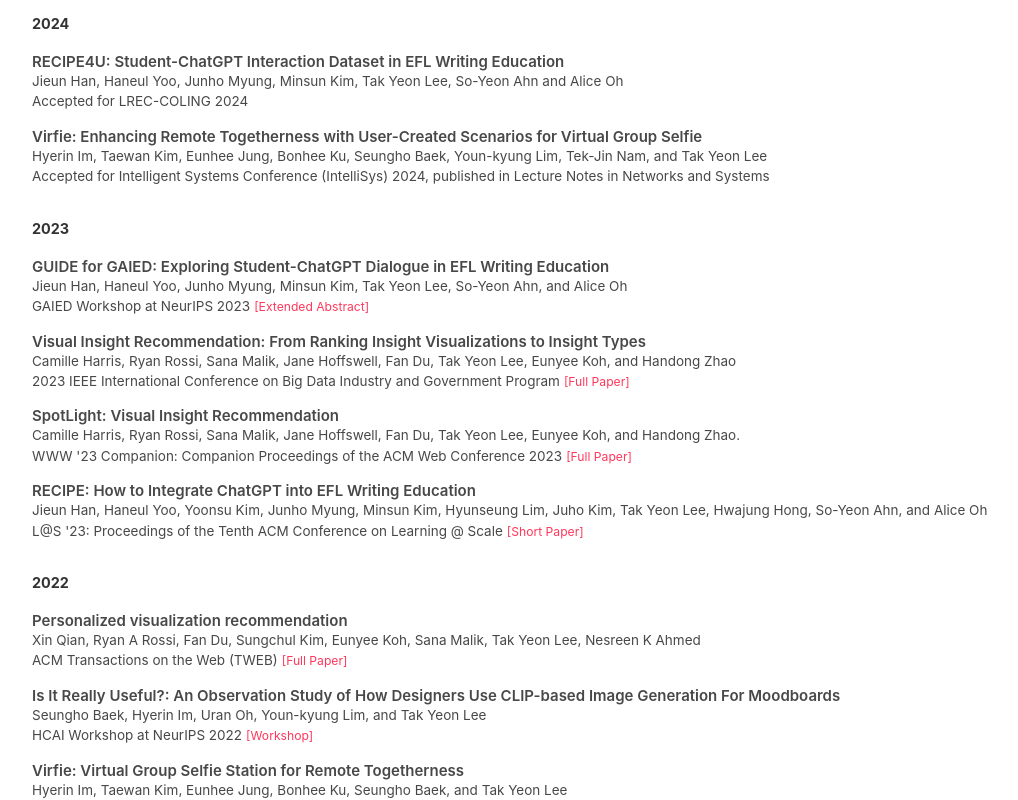
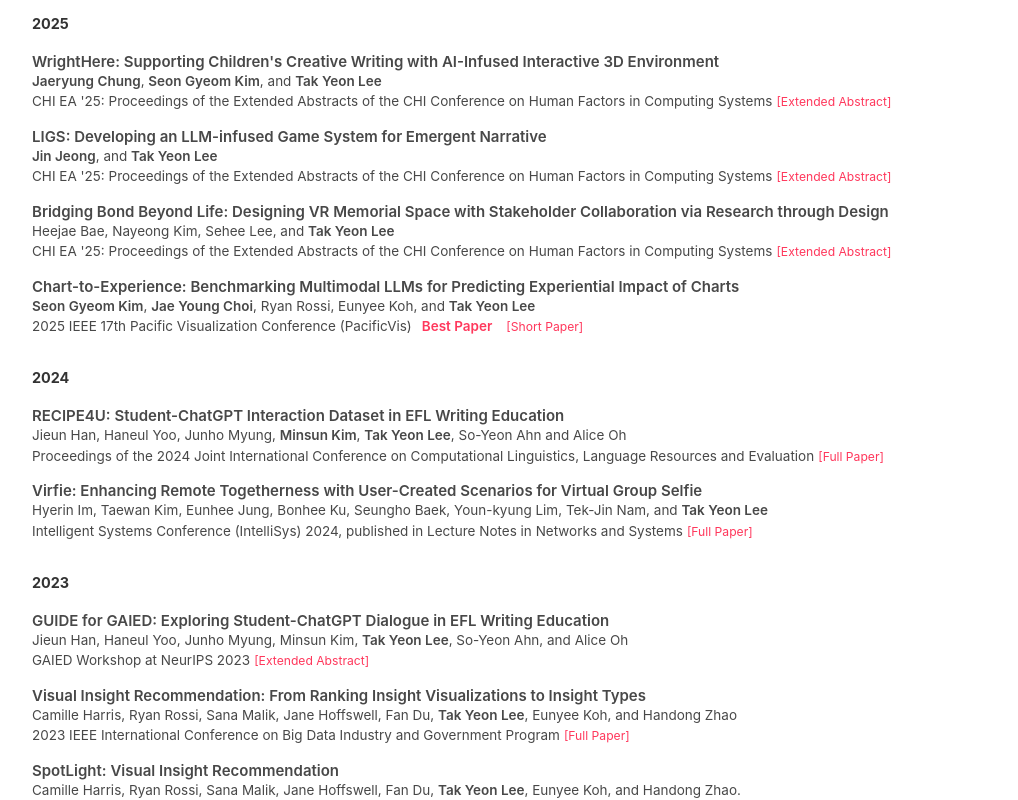
Before and after one commit to reflect9/ael, a React (Create React App) app: page /People in a window 1280 px wide. Shown: the part 8800-9600 px from the top of the page, without its empty margins (128-1146 px from the left). Built offline with nearby package versions, Linux system fonts and the light colour scheme.

Commit message:
fix: publications update

```diff
--- a/src/Publications.jsx
+++ b/src/Publications.jsx
@@ -2,6 +2,67 @@
 export default (
         <section id="publications">
           <h2>Publications</h2>
+          <h3>2025</h3>
+          <ul className="publications">
+            <li>
+              <div className="bib-item">
+                <div className="title">
+                WrightHere: Supporting Children's Creative Writing with AI-Infused Interactive 3D Environment
+                </div>
+                <div className="authors">
+                <em>Jaeryung Chung</em>, <em>Seon Gyeom Kim</em>, and <em>Tak Yeon Lee</em>
+                </div>
+                <div className="description">
+                CHI EA '25: Proceedings of the Extended Abstracts of the CHI Conference on Human Factors in Computing Systems
+                <a className="link" target="_blank" href="https://dl.acm.org/doi/abs/10.1145/3706599.3719932">[Extended Abstract]</a>
+                </div>
+              </div>
+            </li>
+            <li>
+              <div className="bib-item">
+                <div className="title">
+                LIGS: Developing an LLM-infused Game System for Emergent Narrative
+                </div>
+                <div className="authors">
+                <em>Jin Jeong</em>, and <em>Tak Yeon Lee</em>
+                </div>
+                <div className="description">
+                CHI EA '25: Proceedings of the Extended Abstracts of the CHI Conference on Human Factors in Computing Systems
+                <a className="link" target="_blank" href="https://dl.acm.org/doi/abs/10.1145/3706599.3720212">[Extended Abstract]</a>
+                </div>
+              </div>
+            </li>
+            <li>
+              <div className="bib-item">
+                <div className="title">
+                Bridging Bond Beyond Life: Designing VR Memorial Space with Stakeholder Collaboration via Research through Design
+                </div>
+                <div className="authors">
+                Heejae Bae, Nayeong Kim, Sehee Lee, and <em>Tak Yeon Lee</em>
+                </div>
+                <div className="description">
+                CHI EA '25: Proceedings of the Extended Abstracts of the CHI Conference on Human Factors in Computing Systems
+                <a className="link" target="_blank" href="https://dl.acm.org/doi/abs/10.1145/3706599.3719871">[Extended Abstract]</a>
+                </div>
+              </div>
+            </li>
+            <li>
+              <div className="bib-item">
+                <div className="title">
+                Chart-to-Experience: Benchmarking Multimodal LLMs for Predicting Experiential Impact of Charts
+                </div>
+                <div className="authors">
+                <em>Seon Gyeom Kim</em>, <em>Jae Young Choi</em>, Ryan Rossi, Eunyee Koh, and <em>Tak Yeon Lee</em>
+                </div>
+                <div className="description">
+                2025 IEEE 17th Pacific Visualization Conference (PacificVis)
+                <span className="acknowledgement">Best Paper</span>
+                <a className="link" target="_blank" href="https://www.arxiv.org/abs/2505.17374">[Short Paper]</a>
+                </div>
+              </div>
+            </li>
+          </ul>
+
           <h3>2024</h3>
           <ul className="publications">
             <li>
@@ -10,10 +71,11 @@ export default (
                 RECIPE4U: Student-ChatGPT Interaction Dataset in EFL Writing Education
                 </div>
                 <div className="authors">
-                Jieun Han, Haneul Yoo, Junho Myung, Minsun Kim, Tak Yeon Lee, So-Yeon Ahn and Alice Oh
+                Jieun Han, Haneul Yoo, Junho Myung, <em>Minsun Kim</em>, <em>Tak Yeon Lee</em>, So-Yeon Ahn and Alice Oh
                 </div>
                 <div className="description">
-                Accepted for LREC-COLING 2024
+                Proceedings of the 2024 Joint International Conference on Computational Linguistics, Language Resources and Evaluation
+                <a className="link" target="_blank" href="https://aclanthology.org/2024.lrec-main.1193/">[Full Paper]</a>
                 </div>
               </div>
             </li>
@@ -24,10 +86,11 @@ export default (
                 Virfie: Enhancing Remote Togetherness with User-Created Scenarios for Virtual Group Selfie
                 </div>
                 <div className="authors">
-                Hyerin Im, Taewan Kim, Eunhee Jung, Bonhee Ku, Seungho Baek, Youn-kyung Lim, Tek-Jin Nam, and Tak Yeon Lee
+                Hyerin Im, Taewan Kim, Eunhee Jung, Bonhee Ku, Seungho Baek, Youn-kyung Lim, Tek-Jin Nam, and <em>Tak Yeon Lee</em>
                 </div>
                 <div className="description">
-                Accepted for Intelligent Systems Conference (IntelliSys) 2024, published in Lecture Notes in Networks and Systems
+                Intelligent Systems Conference (IntelliSys) 2024, published in Lecture Notes in Networks and Systems
+                <a className="link" target="_blank" href="https://link.springer.com/chapter/10.1007/978-3-031-66336-9_44">[Full Paper]</a>
                 </div>
               </div>
             </li>
@@ -41,7 +104,7 @@ export default (
                 GUIDE for GAIED: Exploring Student-ChatGPT Dialogue in EFL Writing Education
                 </div>
                 <div className="authors">
-                Jieun Han, Haneul Yoo, Junho Myung, Minsun Kim, Tak Yeon Lee, So-Yeon Ahn, and Alice Oh
+                Jieun Han, Haneul Yoo, Junho Myung, Minsun Kim, <em>Tak Yeon Lee</em>, So-Yeon Ahn, and Alice Oh
                 </div>
                 <div className="description">
                 GAIED Workshop at NeurIPS 2023
@@ -56,7 +119,7 @@ export default (
                 Visual Insight Recommendation: From Ranking Insight Visualizations to Insight Types
                 </div>
                 <div className="authors">
-                Camille Harris, Ryan Rossi, Sana Malik, Jane Hoffswell, Fan Du, Tak Yeon Lee, Eunyee Koh, and Handong Zhao
+                Camille Harris, Ryan Rossi, Sana Malik, Jane Hoffswell, Fan Du, <em>Tak Yeon Lee</em>, Eunyee Koh, and Handong Zhao
                 </div>
                 <div className="description">
                 2023 IEEE International Conference on Big Data Industry and Government Program
@@ -70,7 +133,7 @@ export default (
                 SpotLight: Visual Insight Recommendation
                 </div>
                 <div className="authors">
-                Camille Harris, Ryan Rossi, Sana Malik, Jane Hoffswell, Fan Du, Tak Yeon Lee, Eunyee Koh, and Handong Zhao.
+                Camille Harris, Ryan Rossi, Sana Malik, Jane Hoffswell, Fan Du, <em>Tak Yeon Lee</em>, Eunyee Koh, and Handong Zhao.
                 </div>
                 <div className="description">
                 WWW '23 Companion: Companion Proceedings of the ACM Web Conference 2023
@@ -85,7 +148,7 @@ export default (
                 RECIPE: How to Integrate ChatGPT into EFL Writing Education
                 </div>
                 <div className="authors">
-                Jieun Han, Haneul Yoo, Yoonsu Kim, Junho Myung, Minsun Kim, Hyunseung Lim, Juho Kim, Tak Yeon Lee, Hwajung Hong, So-Yeon Ahn, and Alice Oh
+                Jieun Han, Haneul Yoo, Yoonsu Kim, Junho Myung, Minsun Kim, Hyunseung Lim, Juho Kim, <em>Tak Yeon Lee</em>, Hwajung Hong, So-Yeon Ahn, and Alice Oh
                 </div>
                 <div className="description">
                 L@S '23: Proceedings of the Tenth ACM Conference on Learning @ Scale
@@ -106,7 +169,7 @@ export default (
                 Personalized visualization recommendation
                 </div>
                 <div className="authors">
-                Xin Qian, Ryan A Rossi, Fan Du, Sungchul Kim, Eunyee Koh, Sana Malik, Tak Yeon Lee, Nesreen K Ahmed
+                Xin Qian, Ryan A Rossi, Fan Du, Sungchul Kim, Eunyee Koh, Sana Malik, <em>Tak Yeon Lee</em>, Nesreen K Ahmed
                 </div>
                 <div className="description">
                 ACM Transactions on the Web (TWEB)
@@ -121,7 +184,7 @@ export default (
                 Is It Really Useful?: An Observation Study of How Designers Use CLIP-based Image Generation For Moodboards
                 </div>
                 <div className="authors">
-                Seungho Baek, Hyerin Im, Uran Oh, Youn-kyung Lim, and Tak Yeon Lee
+                Seungho Baek, Hyerin Im, Uran Oh, Youn-kyung Lim, and <em>Tak Yeon Lee</em>
                 </div>
                 <div className="description">
                 HCAI Workshop at NeurIPS 2022
@@ -136,7 +199,7 @@ export default (
                 Virfie: Virtual Group Selfie Station for Remote Togetherness
                 </div>
                 <div className="authors">
-                Hyerin Im, Taewan Kim, Eunhee Jung, Bonhee Ku, Seungho Baek, and Tak Yeon Lee
+                Hyerin Im, Taewan Kim, Eunhee Jung, Bonhee Ku, Seungho Baek, and <em>Tak Yeon Lee</em>
                 </div>
                 <div className="description">
                 In Extended Abstracts of the 2022 CHI Conference on Human Factors in Computing Systems (CHI EA '22)
@@ -244,5 +307,5 @@ export default (
           </ul>
 
           <h3>Prior to 2021</h3>
-            <p>Check Tak Yeon Lee's <a href="https://scholar.google.com/citations?hl=en&user=k2sjjrwAAAAJ" target="_blank">Google Scholar page</a> for publications before 2021</p>
+            <p>Check <em>Tak Yeon Lee</em>'s <a href="https://scholar.google.com/citations?hl=en&user=k2sjjrwAAAAJ" target="_blank">Google Scholar page</a> for publications before 2021</p>
         </section>);
```
